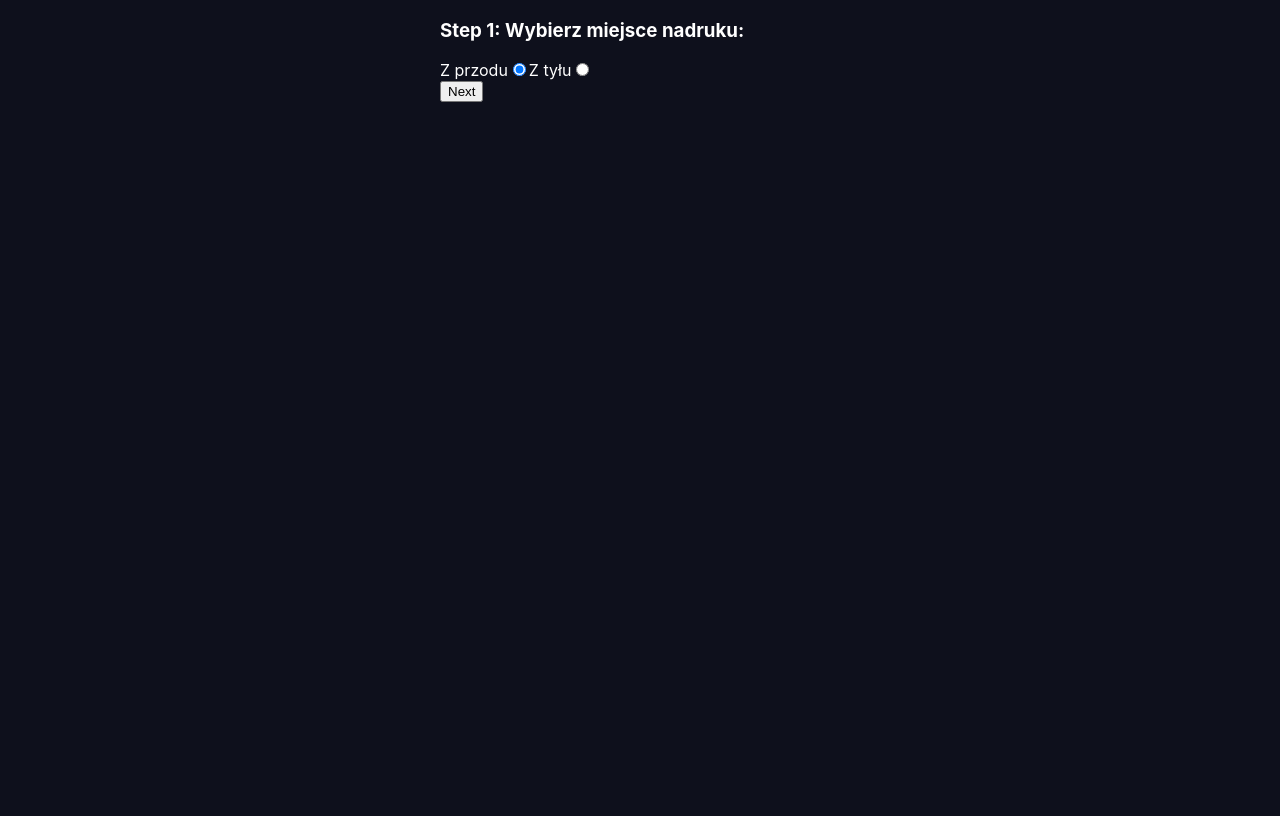
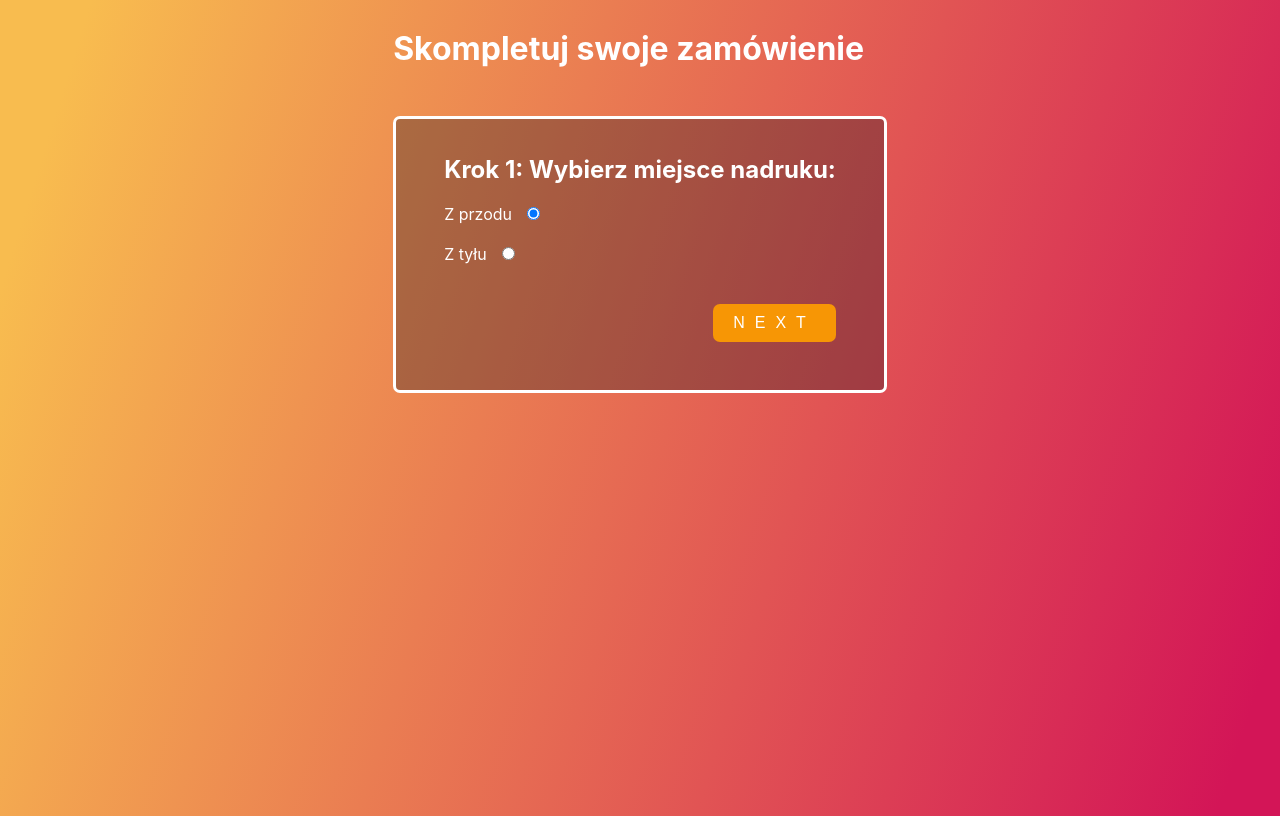
Before and after one commit to Mietlicha/multi-form-step, a React (Create React App) app: page / in a window 1280 px wide. Built offline with nearby package versions, Linux system fonts and the light colour scheme.

Commit message:
step 1 overall skelet

```diff
--- a/package.json
+++ b/package.json
@@ -1,5 +1,5 @@
 {
-  "name": "rhf-wizard-form",
+  "name": "rmulti-step-form",
   "version": "0.1.0",
   "private": true,
   "dependencies": {
--- a/src/App.css
+++ b/src/App.css
@@ -1,12 +1,61 @@
 body {
-  background: #0e101c;
+  background: linear-gradient(
+    107.42295983054794deg,
+    rgba(248, 188, 79, 1) 5.911420204978038%,
+    rgba(211, 21, 87, 1) 95.95534407027817%
+  );
   font-family: -apple-system, BlinkMacSystemFont, 'Segoe UI', 'Roboto', 'Oxygen',
     'Ubuntu', 'Cantarell', 'Fira Sans', 'Droid Sans', 'Helvetica Neue',
     sans-serif;
   color: white;
+  min-height: 100vh;
+  display: flex;
+  justify-content: center;
 }
 
 form {
+  background: rgba(14, 16, 27, 0.3);
   max-width: 400px;
   margin: 0 auto;
+  margin-top: 3rem;
+  border: 3px solid white;
+  border-radius: 7px;
+  padding: 1rem 3rem 3rem;
 }
+
+label {
+  margin: 0 10px 20px 0;
+  display: inline-block;
+}
+
+.stepComplete {
+  display: flex;
+}
+.next {
+  margin-left: auto;
+}
+
+button[type='submit'] {
+  background: #f79605;
+  color: white;
+  text-transform: uppercase;
+  border: none;
+  margin-top: 20px;
+  padding: 10px 20px;
+  font-size: 16px;
+  letter-spacing: 10px;
+  border-radius: 7px;
+  cursor: pointer;
+}
+
+button[type='submit']:hover {
+  background: #bf1650;
+}
+
+button[type='submit']:active,
+button[type='submit']:focus {
+  transition: 0.3s all;
+  transform: translateY(2px);
+  opacity: 0.8;
+  outline: none;
+}
--- a/src/App.js
+++ b/src/App.js
@@ -9,6 +9,8 @@ import './App.css';
 
 function App() {
   return (
+    <>
+      <h1>Skompletuj swoje zamówienie</h1>
       <Router>
         <Route exact path="/" component={Step1} />
         <Route path="/step2" component={Step2} />
@@ -16,6 +18,7 @@ function App() {
         <Route path="/step4" component={Step4} />
         <Route path="/thanks" component={Thanks} />
       </Router>
+    </>
   );
 }
 
--- a/src/components/Step1.js
+++ b/src/components/Step1.js
@@ -1,5 +1,5 @@
 import React from 'react';
-import { useDispatch, useSelector } from 'react-redux';
+import { useDispatch } from 'react-redux';
 import { useHistory } from 'react-router-dom';
 import { useForm } from 'react-hook-form';
 import { chooseBase } from '../store/rootSlice';
@@ -16,26 +16,33 @@ export const Step1 = () => {
 
   return (
     <form onSubmit={handleSubmit(onSubmit)}>
-      <h3>
-        <span>Step 1: </span>Wybierz miejsce nadruku:
-      </h3>
+      <h2>Krok 1: Wybierz miejsce nadruku:</h2>
       <div>
-        <label>
-          Z przodu
+        <label htmlFor="base_front">Z przodu </label>
         <input
+          id="base_front"
           type="radio"
           name="base"
           ref={register}
           checked
           value="front"
         />
-        </label>
-        <label>
-          Z tyłu
-          <input type="radio" name="base" ref={register} value="back" />
-        </label>
       </div>
-      <button>Next</button>
+      <div>
+        <label htmlFor="base_back">Z tyłu </label>
+        <input
+          id="base_back"
+          type="radio"
+          name="base"
+          ref={register}
+          value="back"
+        />
+      </div>
+      <div className="stepComplete">
+        <button className="next" type="submit">
+          Next
+        </button>
+      </div>
     </form>
   );
 };
```
Lines whose indentation alone changed are shown as unchanged.
